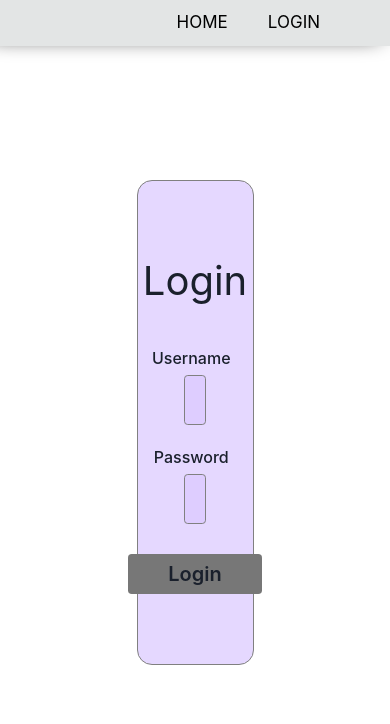
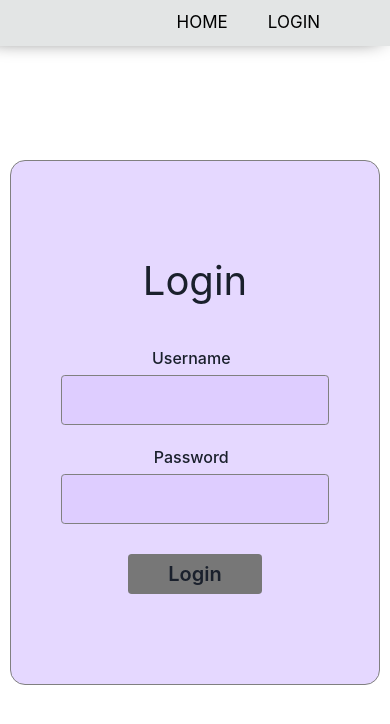
Before and after one commit to ConorRoberts/karen-wright-blog, a Next.js app: page /login in a window 390 px wide. Shown: the top 724 px of the page. Built offline with nearby package versions, Linux system fonts and the light colour scheme; a web font is replaced by a local one.

Commit message:
Added media queries

```diff
--- a/pages/admin/write.js
+++ b/pages/admin/write.js
@@ -84,7 +84,7 @@ const Write = ({ user }) => {
             value={formState.category}
             fontSize="2rem"
             h="4rem"
-            multiline
+            multiline="true"
             className={styles.inputField}
           />
           <FormLabel className={styles.formLabel}>Image URL</FormLabel>
--- a/styles/Login.module.scss
+++ b/styles/Login.module.scss
@@ -11,8 +11,9 @@
         flex-direction:column;
         border:1px solid grey;
         border-radius:15px;
-        padding: 7rem 5rem;
+        padding: 9rem 5rem;
         width:30%;
+        width:95%;
         background:rgba(220, 201, 255, 0.726);
     }
     .title{
@@ -33,3 +34,11 @@
         border-radius:15px;
     }
 }
+
+@media(max-width:1000px){
+    .formContainer{
+        .form{
+            width:95%;
+        }
+    }
+}
```
Also changed, not shown: styles/Write.module.scss (+11 -1 lines).
